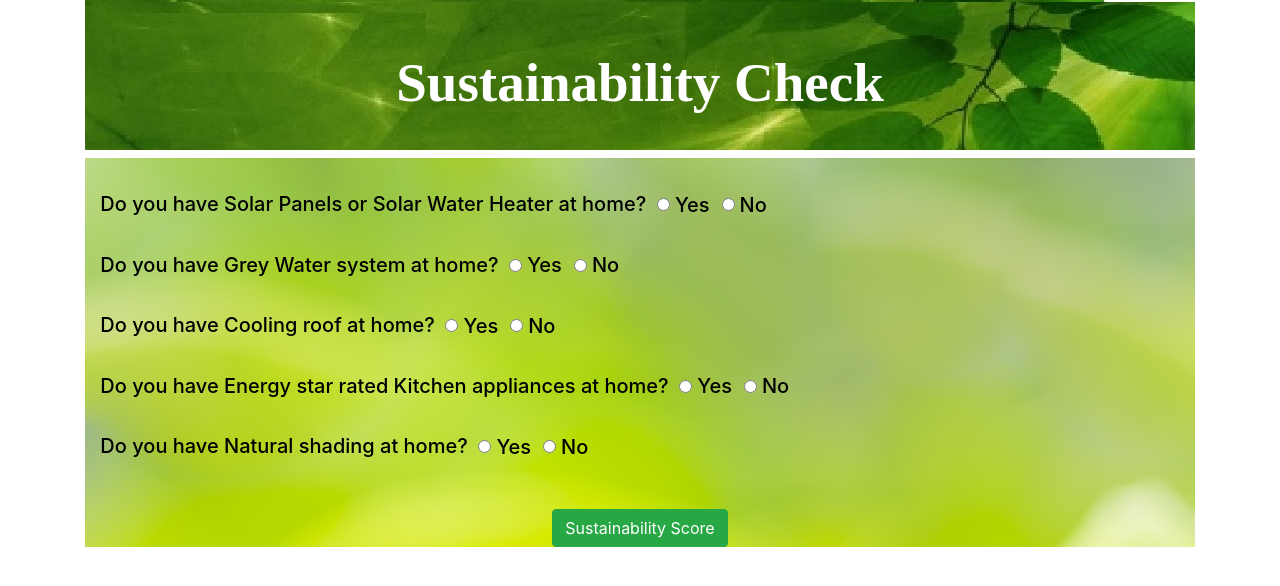
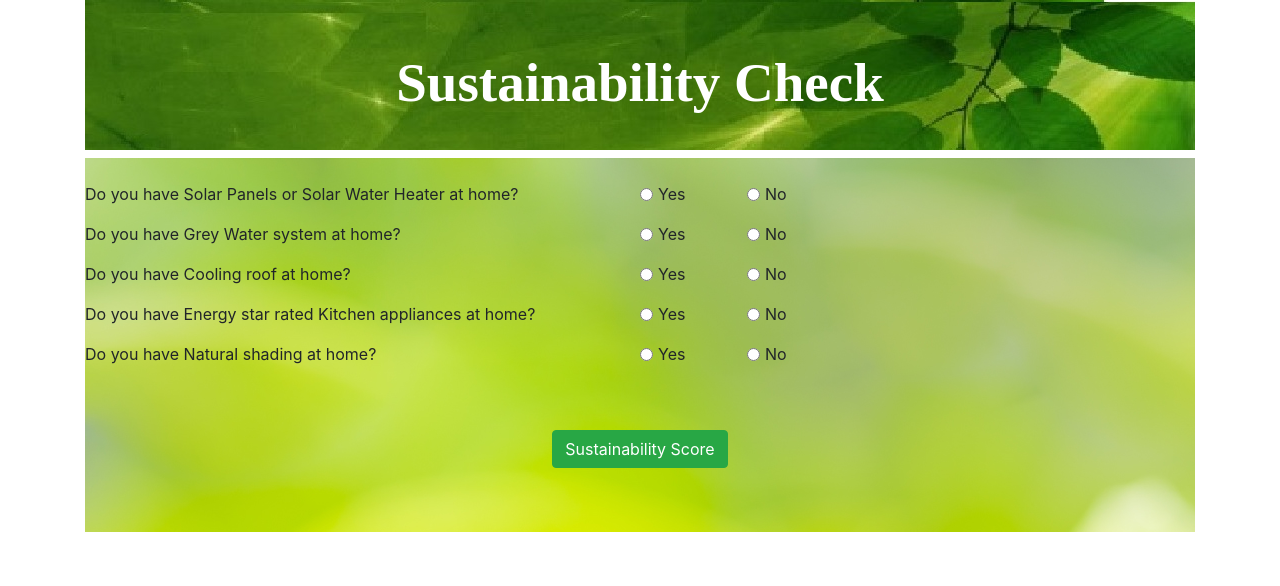
Before and after one commit to Akila-Vijayan/sustainability, a React (Create React App) app in the folder sustain-app/: page /creditScore in a window 1280 px wide. Shown: the top 586 px of the page. Built offline with nearby package versions, Linux system fonts and the light colour scheme.

Commit message:
Alignment changes

```diff
--- a/sustain-app/src/components/checklist.js
+++ b/sustain-app/src/components/checklist.js
@@ -62,7 +62,6 @@ export default class CheckList extends Component {
     console.log(`${this.state.Q4}`);
     console.log(`${this.state.Q5}`);
     console.log(`${this.state.creditScore}`);
-    console.log(`${this.props.score}`);
 
     this.setState({
       creditScore : Number(this.state.Q1) + Number(this.state.Q2) + Number(this.state.Q3)
@@ -71,88 +70,81 @@ export default class CheckList extends Component {
 
     this.componentDidUpdate= (prevProps, prevState) => {
       console.log(`${this.state.creditScore}`);
-
       this.props.updateScore(this.state.creditScore);
       this.props.history.push('/score');
-      };
+    };
   }
 
   render () {
-    const style = {
-      color: "Black",
-      padding: "10px",
-      fontFamily: "Calibri (Body)",
-      fontSize:"20px"
-    };
     return (
       <div style={{backgroundImage: `url(${Bg1})` }}>
         <br/>
         <form onSubmit={this.onSubmit}>
 
-          <div className="form-group">
-    <h4 style={style} ><label></label>{" "}<label className="form-check-label"> Do you have Solar Panels or Solar Water Heater at home?  </label>{" "}<label></label>{" "}
-            <div className="form-check form-check-inline">
+          <div className="form-group row">
+            <label className="form-check-label col-sm-6">Do you have Solar Panels or Solar Water Heater at home?  </label>
+            <div className="form-check form-check-inline col-sm-1">
               <input className="form-check-input" type="radio" id="Q1Yes" name="Q1" value="20" checked={this.state.Q1==='20'} onChange={this.onChangeQ1}/>
               <label className="form-check-label"> Yes </label>
             </div>
-            <div className="form-check form-check-inline">
+            <div className="form-check form-check-inline col-sm-1">
               <input className="form-check-input" type="radio"  id="Q1No" name="Q1" value="0" checked={this.state.Q1==='0'} onChange={this.onChangeQ1}/>
               <label className="form-check-label"> No </label>
-            </div></h4>
+            </div>
           </div>
 
-
-          <div className="form-group">
-          <h4 style={style} ><label></label>{" "}<label className="form-check-label">Do you have Grey Water system at home?</label>{" "}<label></label>{" "}
-            <div className="form-check form-check-inline">
+          <div className="form-group row">
+            <label className="form-check-label col-sm-6">Do you have Grey Water system at home?</label>
+            <div className="form-check form-check-inline col-sm-1">
               <input className="form-check-input" type="radio"  id="Q2Yes" name="Q2" value="20" checked={this.state.Q2==='20'} onChange={this.onChangeQ2}/>
               <label className="form-check-label"> Yes </label>
             </div>
-            <div className="form-check form-check-inline">
+            <div className="form-check form-check-inline col-sm-1">
               <input className="form-check-input" type="radio"  id="Q2No" name="Q2" value="0" checked={this.state.Q2==='0'} onChange={this.onChangeQ2}/>
               <label className="form-check-label"> No </label>
-            </div></h4>
+            </div>
           </div>
 
-          <div className="form-group">
-          <h4 style={style} ><label></label>{" "}<label className="form-check-label">Do you have Cooling roof at home?</label>{" "}<label></label>{" "}
-            <div className="form-check form-check-inline">
+          <div className="form-group row">
+            <label className="form-check-label col-sm-6">Do you have Cooling roof at home?</label>
+            <div className="form-check form-check-inline col-sm-1">
               <input className="form-check-input" type="radio"  id="Q3Yes" name="Q3" value="20" checked={this.state.Q3==='20'} onChange={this.onChangeQ3}/>
               <label className="form-check-label"> Yes </label>
             </div>
-            <div className="form-check form-check-inline">
+            <div className="form-check form-check-inline col-sm-1">
               <input className="form-check-input" type="radio" id="Q3No" name="Q3" value="0" checked={this.state.Q3==='0'} onChange={this.onChangeQ3}/>
               <label className="form-check-label"> No </label>
-            </div></h4>
+            </div>
           </div>
 
-          <div className="form-group">
-          <h4 style={style} ><label></label>{" "}<label className="form-check-label">Do you have Energy star rated Kitchen appliances at home?</label>{" "}<label></label>{" "}
-            <div className="form-check form-check-inline">
+          <div className="form-group row">
+            <label className="form-check-label col-sm-6">Do you have Energy star rated Kitchen appliances at home?</label>
+            <div className="form-check form-check-inline col-sm-1">
               <input className="form-check-input" type="radio" id="Q4Yes" name="Q4" value="20" checked={this.state.Q4==='20'} onChange={this.onChangeQ4}/>
               <label className="form-check-label"> Yes </label>
             </div>
-            <div className="form-check form-check-inline">
+            <div className="form-check form-check-inline col-sm-1">
               <input className="form-check-input" type="radio" id="Q4No" name="Q4" value="0" checked={this.state.Q4==='0'} onChange={this.onChangeQ4}/>
               <label className="form-check-label"> No </label>
-            </div></h4>
+            </div>
           </div>
 
-          <div className="form-group">
-           <h4 style={style} ><label></label>{" "}<label className="form-check-label">Do you have Natural shading at home?</label>{" "}<label></label>{" "}
-            <div className="form-check form-check-inline">
+          <div className="form-group row">
+            <label className="form-check-label col-sm-6">Do you have Natural shading at home?</label>
+            <div className="form-check form-check-inline col-sm-1">
               <input className="form-check-input" type="radio" id="Q5Yes" name="Q5" value="20" checked={this.state.Q5==='20'} onChange={this.onChangeQ5}/>
               <label className="form-check-label"> Yes </label>
             </div>
-            <div className="form-check form-check-inline">
+            <div className="form-check form-check-inline col-sm-1">
               <input className="form-check-input" type="radio" id="Q5No" name="Q5" value="0" checked={this.state.Q5==='0'} onChange={this.onChangeQ5}/>
               <label className="form-check-label"> No </label>
-            </div></h4>
+            </div>
           </div>
-          <br/>
+          <br/><br/>
           <div className="form-group" align="center">
             <input className="btn btn-success" type="submit" value="Sustainability Score"  />
           </div>
+          <br/><br/>
         </form>
       </div>
     );
```
